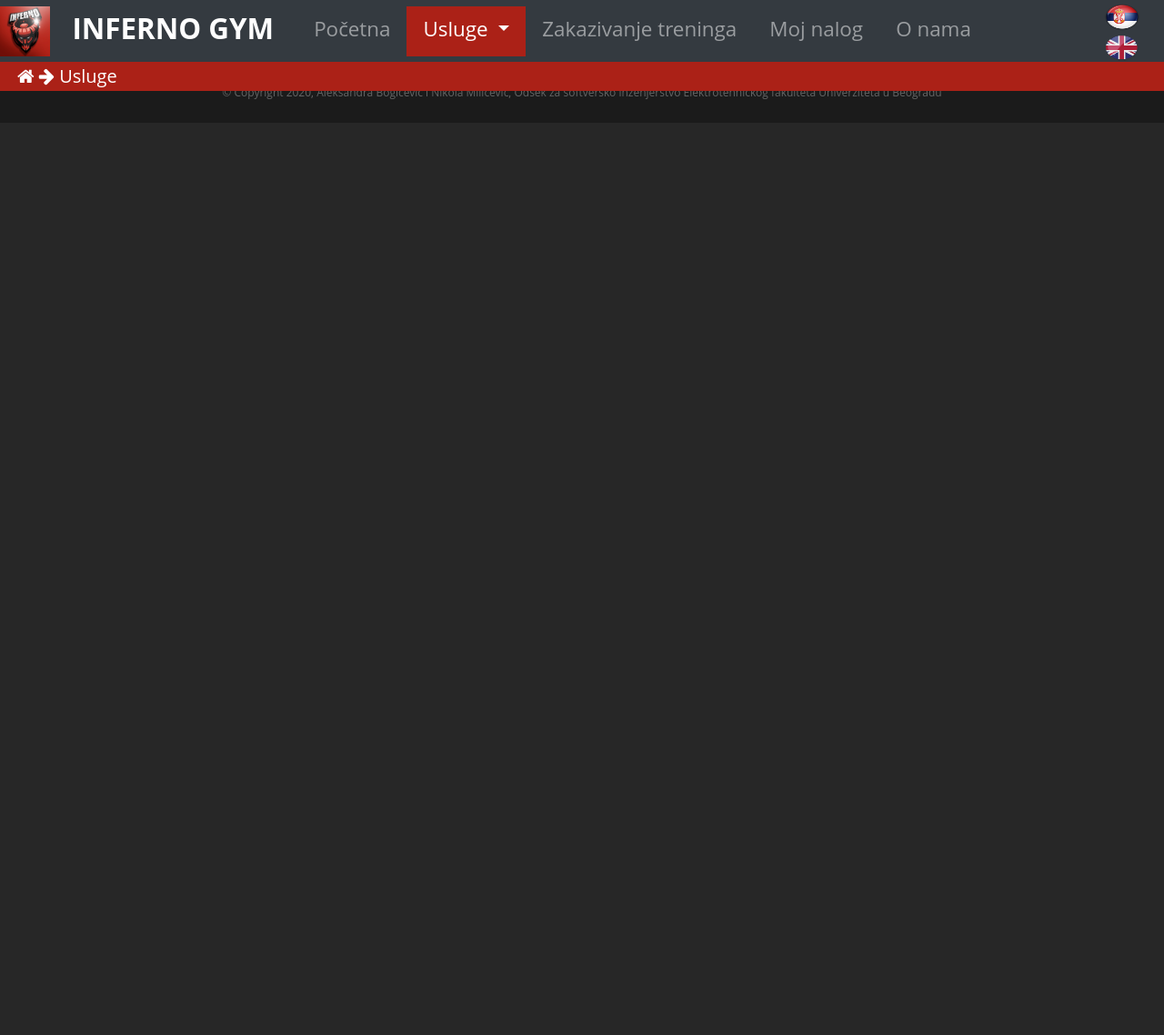
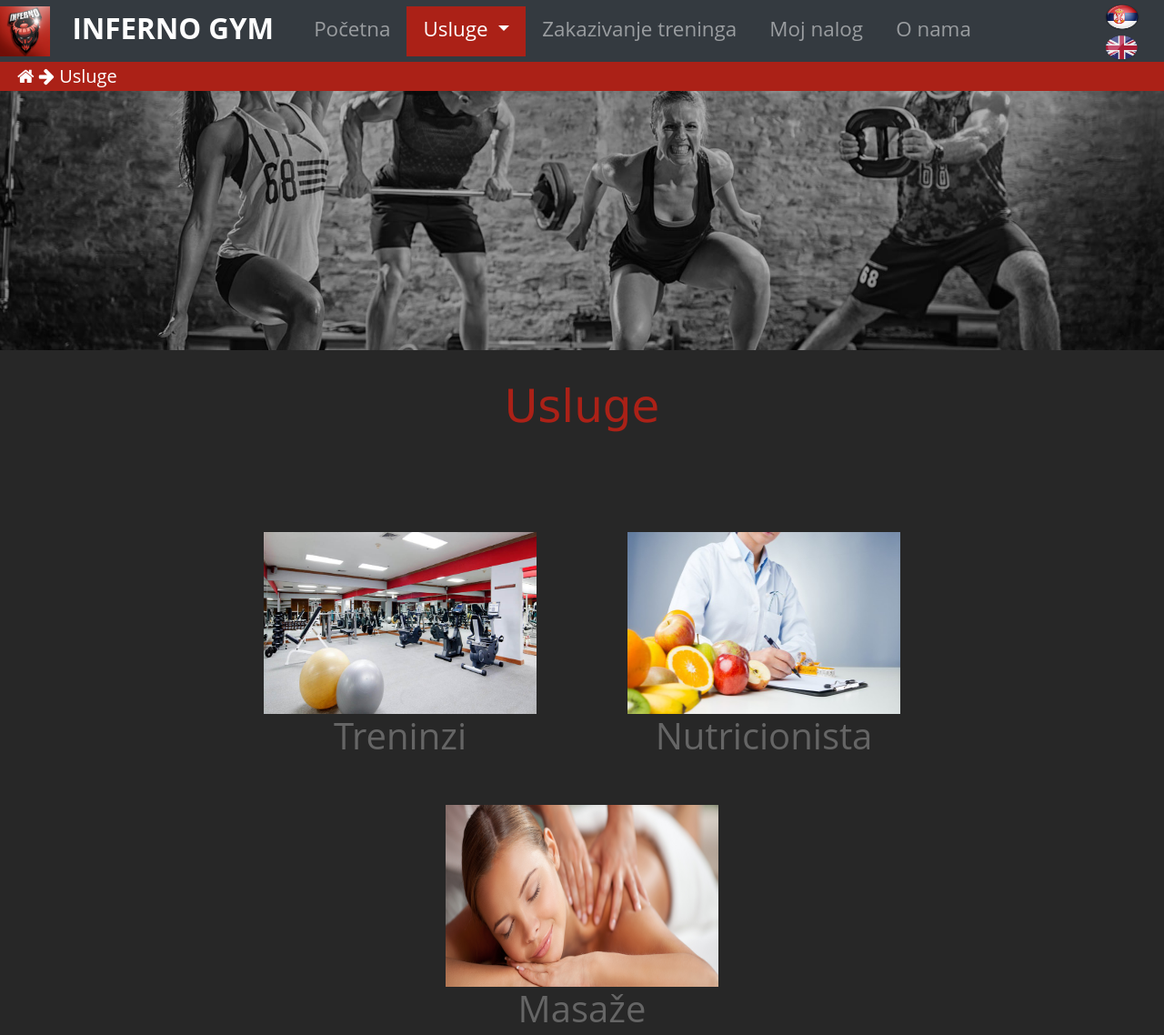
Before and after one commit to alebogi/Fitness_website, a plain HTML site: page services.html in a window 1280 px wide. Shown: the top 1138 px of the page at 91% size. Before the commit the page ends 800 px from the top, so only its background shows below. Drawn offline with nearby package versions, Linux system fonts and the light colour scheme.

Commit message:
skroz promenjen service.html

```diff
--- /dev/null
+++ b/css/style-services.css
@@ -0,0 +1,98 @@
+.h{
+    color: white;
+    margin-top: 30px;
+    margin-bottom: 50px;
+    margin-left: 50px;
+    text-align: justify;
+}
+
+.bg-serv{
+    background-image: url("../img/bg5.jpg");
+    background-size: cover ;
+    background-repeat: no-repeat;
+    background-position: center;
+
+    z-index: 0;
+
+  /* Full height */
+  height: 300px;
+
+}
+
+.lista{
+    list-style: none;
+}
+
+.img-responsive{
+    width: 100%;
+    height: auto;
+}
+
+.btn{
+    background-color: rgb(171, 33, 23);
+    margin-bottom: 10px;
+}
+
+.img-list{
+    max-width: 400px;
+    max-height: 400px;
+}
+
+.programs{
+    margin: 50px;
+}
+
+.flip-card {
+    margin: 50px;
+    background-color: transparent;
+    width: 300px;
+    height: 200px;
+    /* border: 1px solid #f1f1f1; */
+    border: 0;
+    perspective: 1000px; /* Remove this if you don't want the 3D effect */
+  }
+
+  /* This container is needed to position the front and back side */
+  .flip-card-inner {
+    position: relative;
+    width: 100%;
+    height: 100%;
+    text-align: center;
+    transition: transform 0.8s;
+    transform-style: preserve-3d;
+  }
+
+  /* Do an horizontal flip when you move the mouse over the flip box container */
+  .flip-card:hover .flip-card-inner {
+    transform: rotateY(180deg);
+  }
+
+  /* Position the front and back side */
+  .flip-card-front, .flip-card-back {
+    position: absolute;
+    width: 100%;
+    height: 100%;
+    -webkit-backface-visibility: hidden; /* Safari */
+    backface-visibility: hidden;
+  }
+
+  /* Style the front side (fallback if image is missing) */
+  .flip-card-front {
+    background-color: #bbb;
+    color: black;
+  }
+
+  /* Style the back side */
+  .flip-card-back {
+    background-color: rgb(171, 33, 23);
+    color: white;
+    transform: rotateY(180deg);
+    align-content: center;
+    font-size: medium;
+  }
+
+  #hdr{
+      font-size: 50px;
+      color: rgb(171, 33, 23);
+      font-family: Verdana, Geneva, Tahoma, sans-serif;
+  }
--- /dev/null
+++ b/js/services-script.js
@@ -0,0 +1,15 @@
+// $(document).ready(function(){
+
+//     $(".mytoggle").click(function(){
+//        var id = $(this).attr("id");
+//        var name = id + "-contents";
+//        $("#name").hide();
+//     });
+
+// });
+
+function myToggle(id){
+    var name = id + "-contents";
+   var obj = document.getElementById(name);
+   obj.hidden = (!obj.hidden);
+}
--- a/services.html
+++ b/services.html
@@ -7,12 +7,14 @@
     <link rel="stylesheet" href="css/bootstrap.min.css">
     <link rel="stylesheet" href="css/style.css">
     <link rel="shortcut icon" href="img/devil.ico">
+    <link rel="stylesheet" href="css/style-services.css">
     <link rel="stylesheet" href="font-awesome-4.7.0/css/font-awesome.min.css">
     <script src="https://ajax.googleapis.com/ajax/libs/jquery/3.5.1/jquery.min.js"></script>
     <script src="https://cdnjs.cloudflare.com/ajax/libs/popper.js/1.16.0/umd/popper.min.js"></script>
     <script src="js/bootstrap.min.js"></script>
+    <script src="js/services-script.js"></script>
 </head>
-<body>
+<body >
     <div id="wrapper" class="home-page">
 
         <!-- Banners -->
@@ -94,7 +96,72 @@
             </section>
         </header>
 
+        <div class="jumbotron jumbotron-fluid bg-serv">
+            <div class="container">
+                <div class="col-sm-12 col-md-12 col-lg-12 text-center justify-content-center d-flex ">
+                    <h2 style="color: rgb(171, 33, 23); font-weight: bold; font-family: 'Segoe UI', Tahoma, Geneva, Verdana, sans-serif; background-color: rgba(206, 204, 204, 0.356);"> </h2>
+                </div>
+            </div>
+        </div>
 
+        <div class="container-fluid">
+            <div class="row text-center">
+               <div class="col-sm-12 col-lg-12">
+                    <h1 id="hdr">Usluge</h1>
+               </div>
+            </div>
+        </div>
+
+        <div class="container-fluid">
+            <div class="row programs text-center justify-content-center">
+
+                <div class="flip-card">
+                    <div class="flip-card-inner">
+                      <div class="flip-card-front">
+                        <img src="img/works/core/6.jpg" alt="" style="width:300px;height:200px;">
+                      </div>
+                      <div class="flip-card-back">
+                        <p>
+                            Nudimo vam najrazličitije vrste treninga. Pogledajte i izaberite vaš omiljeni trening.
+                        </p>
+                        <a href="workouts.html"><i class="fa fa-eye" aria-hidden="true"></i>Prikaži</a>
+                      </div>
+                    </div>
+                    <h1>Treninzi</h1>
+                </div>
+
+                <div class="flip-card">
+                    <div class="flip-card-inner">
+                      <div class="flip-card-front">
+                        <img src="img/nutri.jpg" alt="" style="width:300px;height:200px;">
+                      </div>
+                      <div class="flip-card-back">
+                       <p>
+                        Ako vam treba pomoć pri stvaranju zdravih navika u ishrani, na raspolaganju Vam je naš tim nutricionista
+                       </p>
+                        <a href="nutricionista.html"><i class="fa fa-eye" aria-hidden="true"></i>Prikaži</a>
+                      </div>
+                    </div>
+                    <h1>Nutricionista</h1>
+                </div>
+
+                <div class="flip-card">
+                    <div class="flip-card-inner">
+                      <div class="flip-card-front">
+                        <img src="img/massage1.jpg" alt="" style="width:300px;height:200px;">
+                      </div>
+                      <div class="flip-card-back">
+                        <p>
+                            Masaža će Vas učiniti opuštenim. Oporaviće Vaše mišiće i zglobove od stresa. Zakažite termin još danas.
+                        </p>
+                        <a href="massages.html"><i class="fa fa-eye" aria-hidden="true"></i>Prikaži</a>
+                      </div>
+                    </div>
+                    <h1>Masaže</h1>
+                </div>
+
+            </div>
+        </div>
 
 
 
```
Also changed, not shown: css/style.css (+5 -3 lines), img/bg5.jpg (added), img/massage1.jpg (added).
